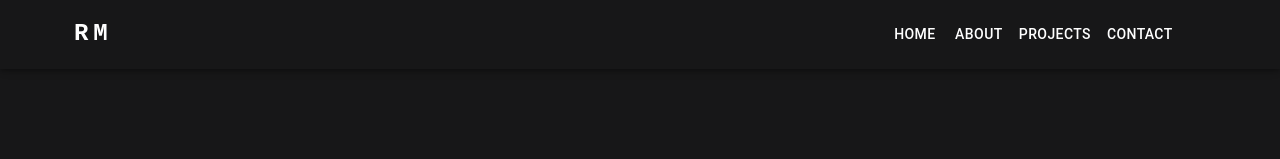
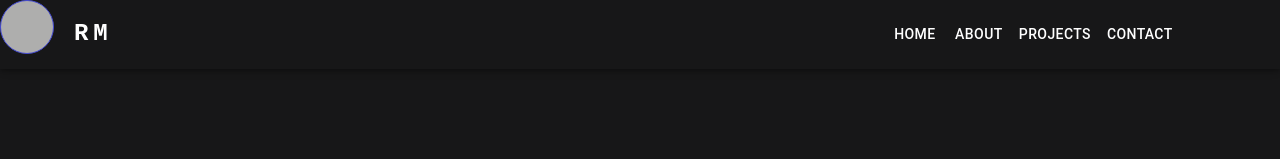
Before and after one commit to astrohunter62/react-portfolio, a React (Create React App) app: page /home in a window 1280 px wide. Shown: the top 159 px of the page. Built offline with nearby package versions, Linux system fonts and the light colour scheme.

Commit message:
👌 IMPROVE: remove props and extra cursor variant

```diff
--- a/src/App.js
+++ b/src/App.js
@@ -1,4 +1,4 @@
-import { useRef, useEffect, useState } from 'react';
+import { useRef, useEffect } from 'react';
 import { Route, Routes } from 'react-router';
 import Navbar from './components/navbar/Navbar';
 import './stylesheets/App.css';
@@ -13,11 +13,6 @@ function App() {
   const app = useRef(null);
   const scrollContainer = useRef(null);
   const size = useWindowSize();
-
-  const [cursorVariant, setCursorVariant] = useState('default');
-  const ChangeCursorVariant = (variant) => {
-    setCursorVariant(variant);
-  };
 
   const skewConfig = {
     ease: 0.1,
@@ -53,11 +48,11 @@ function App() {
   return (
     <div ref={app} className="App">
       <Navbar />
-      <CustomCursor setCursorVariant={cursorVariant} />
+      <CustomCursor />
       <div ref={scrollContainer} className="scroll-container">
         <Routes>
           <Route path="/" element={<Home />} />
-          <Route path="/home" element={<Home ChangeCursorVariant={ChangeCursorVariant} />} />
+          <Route path="/home" element={<Home />} />
           <Route path="/about" element={<About />} />
           <Route path="/projects" element={<Projects />} />
           <Route path="/contact" element={<Contact />} />
--- a/src/components/customCursor/CustomCursor.js
+++ b/src/components/customCursor/CustomCursor.js
@@ -3,7 +3,7 @@ import { motion } from 'framer-motion';
 
 import '../../stylesheets/customCursor.css';
 
-const CustomCursor = ({ cursorVariant }) => {
+const CustomCursor = () => {
   const [mousePosition, setMousePosition] = useState(
     { x: 0, y: 0 },
   );
@@ -12,14 +12,9 @@ const CustomCursor = ({ cursorVariant }) => {
     default: {
       x: mousePosition.x,
       y: mousePosition.y,
+      backgroundColor: '#fafafabd',
+      mixBlendMode: 'difference',
     },
-    hover: {
-      x: mousePosition.x + 75,
-      y: mousePosition.y + 75,
-      width: 150,
-      height: 150,
-    },
-
   };
 
   useEffect(() => {
@@ -39,7 +34,7 @@ const CustomCursor = ({ cursorVariant }) => {
     <motion.div
       className="cursor"
       variants={cursorVariants}
-      animate={cursorVariant}
+      animate="default"
     />
   );
 };
--- a/src/components/header/Header.js
+++ b/src/components/header/Header.js
@@ -2,11 +2,11 @@ import TypeWriterEffect from 'react-typewriter-effect';
 
 import '../../stylesheets/header.css';
 
-const Header = ({ ChangeCursorVariant }) => (
+const Header = () => (
   <>
     <div className="header">
       <div className="header-content">
-        <h3 onMouseEnter={ChangeCursorVariant('hover')} onMouseLeave={ChangeCursorVariant('default')} className="header-content-name">
+        <h3 className="header-content-name">
           Ricky
           <span> Mormor.</span>
           <br />
--- a/src/pages/Home.js
+++ b/src/pages/Home.js
@@ -1,10 +1,10 @@
 import Header from '../components/header/Header';
 import AboutMe from '../components/about/About';
 
-const Home = ({ ChangeCursorVariant }) => (
+const Home = () => (
   <div>
-    <Header ChangeCursorVariant={ChangeCursorVariant} />
-    <AboutMe ChangeCursorVariant={ChangeCursorVariant} />
+    <Header />
+    <AboutMe />
   </div>
 );
 
--- a/src/stylesheets/customCursor.css
+++ b/src/stylesheets/customCursor.css
@@ -7,6 +7,6 @@
   position: fixed;
   top: 0;
   left: 0;
-  z-index: 1;
+  z-index: 9999;
   pointer-events: none;
 }
```
